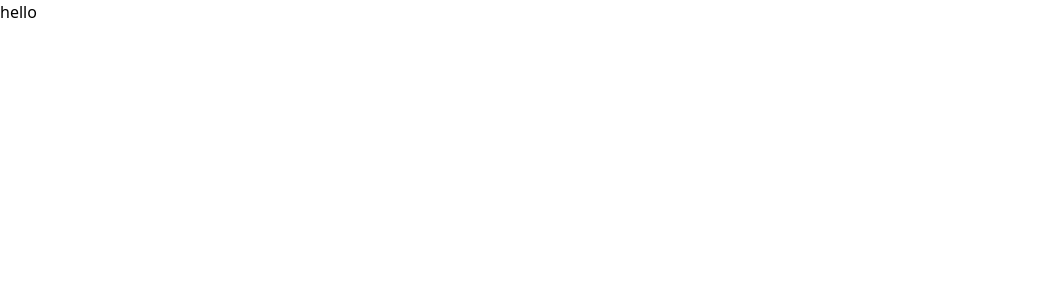
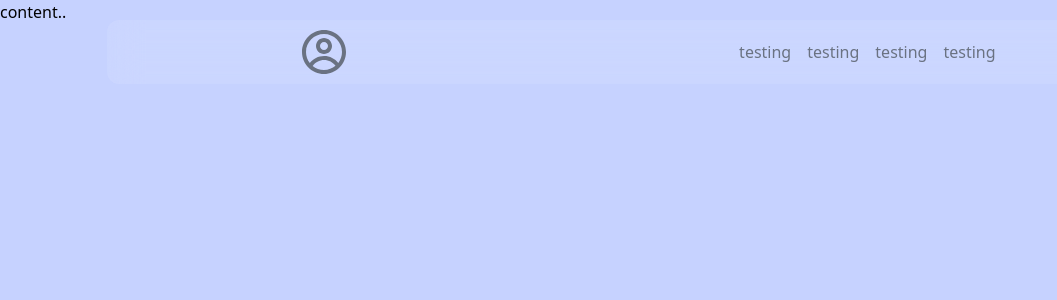
Before and after one commit to granithalimi/portfolio_website, a React (Create React App) app: page / in a window 1280 px wide. Shown: the top 300 px of the page, without its empty margins (0-1057 px from the left). Built offline with nearby package versions, Linux system fonts and the light colour scheme.

Commit message:
added header

```diff
--- a/package.json
+++ b/package.json
@@ -9,6 +9,7 @@
     "@testing-library/user-event": "^13.5.0",
     "react": "^19.1.0",
     "react-dom": "^19.1.0",
+    "react-icons": "^5.5.0",
     "react-router-dom": "^6.30.0",
     "react-scripts": "5.0.1",
     "web-vitals": "^2.1.4"
--- a/src/App.js
+++ b/src/App.js
@@ -7,7 +7,7 @@ function App() {
 	  <Routes>
 	  	<Route element={<Home />} path="/" />
 	  </Routes>
-	  </BrowserRouter>
+	</BrowserRouter>
   );
 }
 
--- /dev/null
+++ b/src/Components/Header.js
@@ -0,0 +1,23 @@
+import { CgProfile } from "react-icons/cg";
+function Header() {
+  return (
+	  <div className="absolute top-5 left-0 right-0 w-full h-16 flex justify-center ">
+	  <div className="w-5/6 h-full backdrop-blur-lg bg-white/10 flex justify-center rounded-xl">
+	 	<div className="w-2/3 h-full flex justify-between">
+			<div className="h-full w-20 flex justify-center items-center">
+	  			{/**/}
+	  			<CgProfile className="text-5xl text-gray-500" />
+	  </div>
+			<div className="h-full flex gap-4 text-gray-500">
+	  			<button className="cursor-pointer hover:text-black duration-500">testing</button>
+	  			<button className="cursor-pointer hover:text-black duration-500">testing</button>
+	  			<button className="cursor-pointer hover:text-black duration-500">testing</button>
+	  			<button className="cursor-pointer hover:text-black duration-500">testing</button>
+	  </div>
+	  </div>
+	  </div>
+	  </div>
+  )
+}
+
+export default Header
--- a/src/Paths/Home.js
+++ b/src/Paths/Home.js
@@ -1,7 +1,9 @@
+import Header from "../Components/Header.js"
 function Home() {
   return (
-	  <div>
-	  hello
+	  <div className="bg-indigo-200  w-full h-screen relative">
+	  	<Header />
+	  	content..
 	  </div>
   )
 }
```
Also changed, not shown: 1 other file (tests, documents, lock files or other folders).
